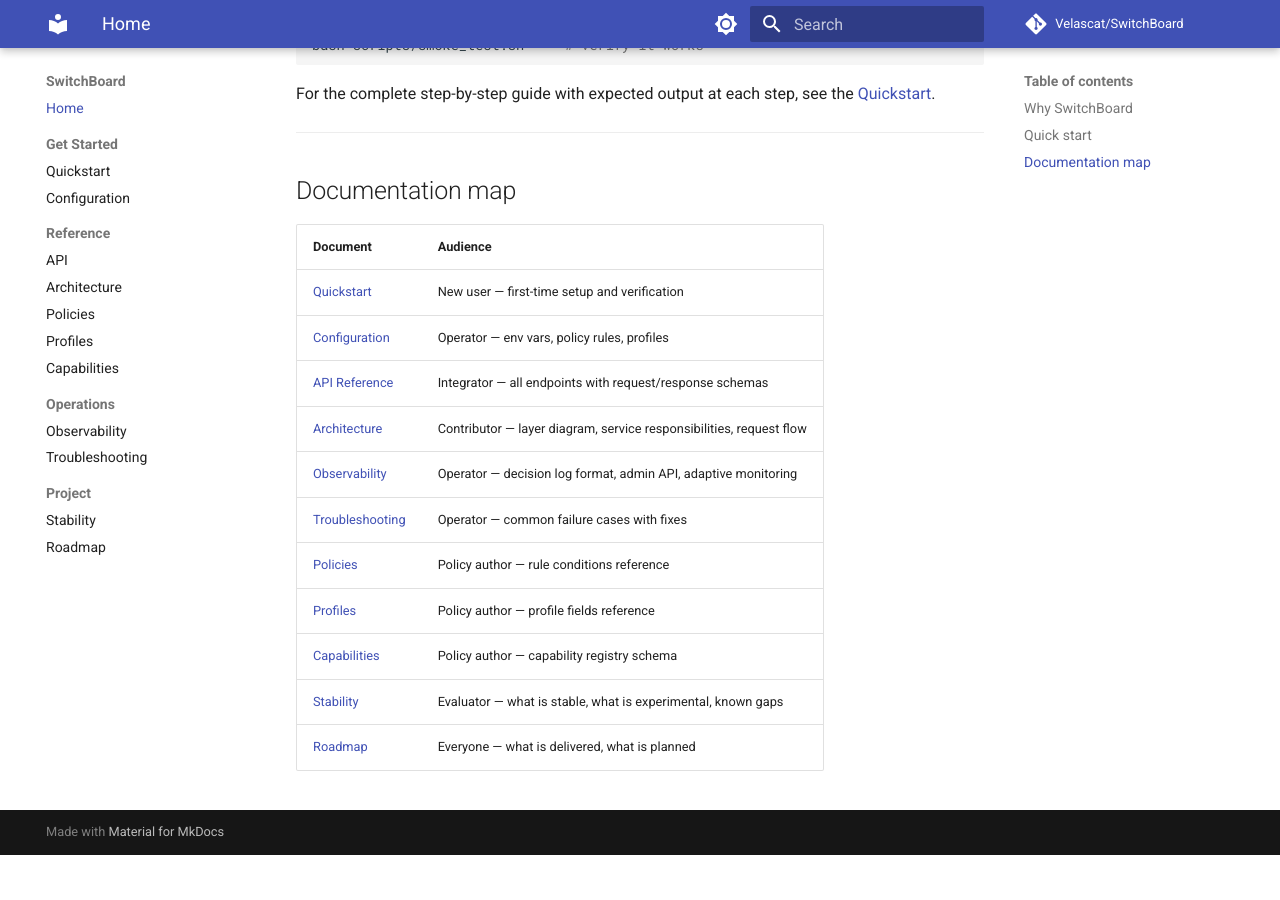
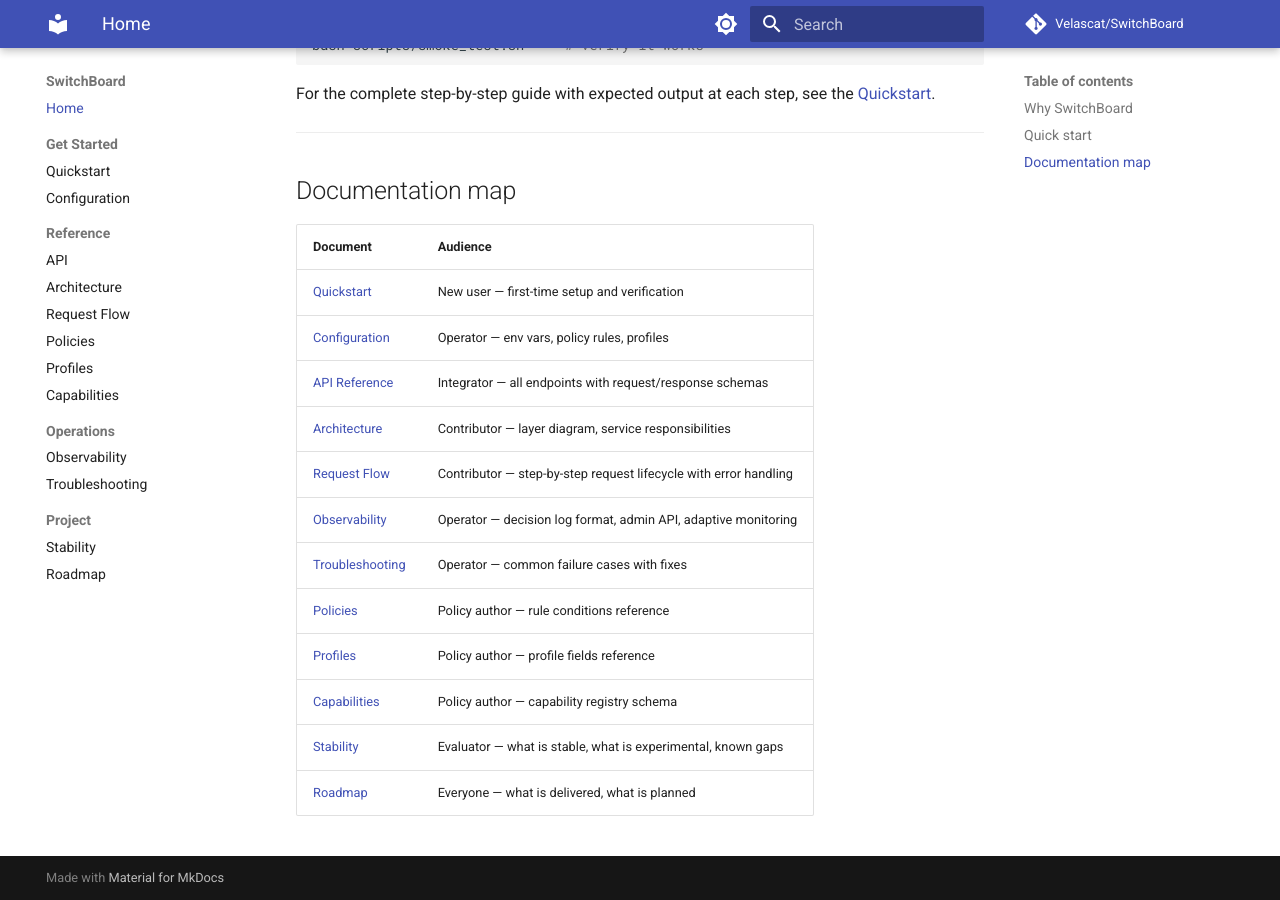
Before and after one commit to Velascat/SwitchBoard, an MkDocs documentation site: the page built from docs/index.md, in a window 1280 px wide and 900 px high, scrolled down 1430 px. Built offline with MkDocs 1.6.1 and Material for MkDocs 9.7.7, drawn with Linux system fonts in a browser that asks for light colours; comment, search, counter and statistics services are not loaded; before the commit the page ends 2285 px from its top, so only the background shows below that.

Commit message:
docs: add request-flow to site nav and index
request-flow.md existed but was absent from the mkdocs nav and the
documentation map in docs/index.md, making it unreachable from the
published site.

- mkdocs.yml: added Request Flow under the Reference section
- docs/index.md: added request-flow.md row to the documentation map
  with audience description

Co-Authored-By: Claude Sonnet 4.6 <noreply@anthropic.com>

```diff
--- a/docs/index.md
+++ b/docs/index.md
@@ -62,7 +62,8 @@ For the complete step-by-step guide with expected output at each step, see the [
 | [Quickstart](quickstart.md) | New user — first-time setup and verification |
 | [Configuration](configuration.md) | Operator — env vars, policy rules, profiles |
 | [API Reference](api.md) | Integrator — all endpoints with request/response schemas |
-| [Architecture](architecture.md) | Contributor — layer diagram, service responsibilities, request flow |
+| [Architecture](architecture.md) | Contributor — layer diagram, service responsibilities |
+| [Request Flow](request-flow.md) | Contributor — step-by-step request lifecycle with error handling |
 | [Observability](observability.md) | Operator — decision log format, admin API, adaptive monitoring |
 | [Troubleshooting](troubleshooting.md) | Operator — common failure cases with fixes |
 | [Policies](policies.md) | Policy author — rule conditions reference |
--- a/mkdocs.yml
+++ b/mkdocs.yml
@@ -35,6 +35,7 @@ nav:
   - Reference:
     - API: api.md
     - Architecture: architecture.md
+    - Request Flow: request-flow.md
     - Policies: policies.md
     - Profiles: profiles.md
     - Capabilities: capabilities.md
```
